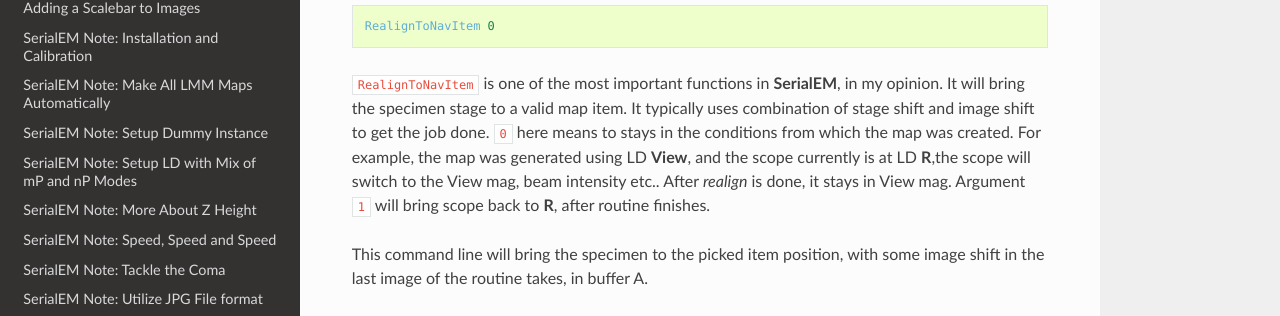
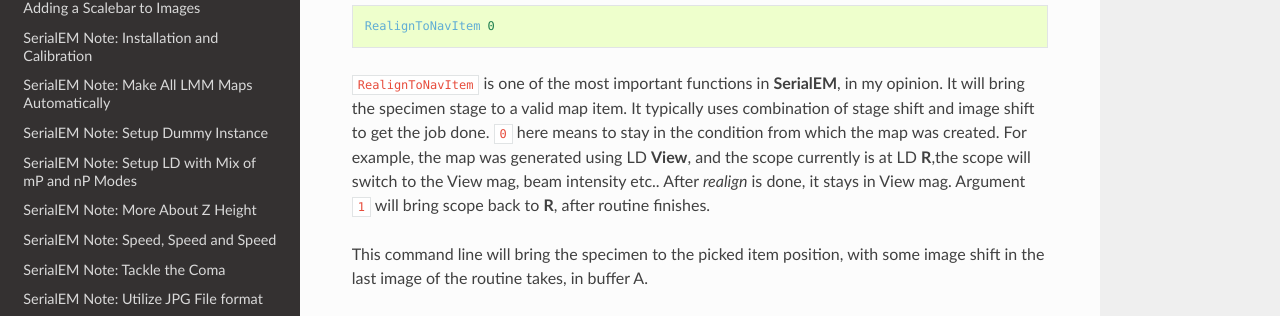
Before and after one commit to xuchen66/sphinx-emdocs, a Sphinx documentation site: the page built from source/serialem-note-more-about-XY-position.rst, in a window 1280 px wide and 900 px high, scrolled down 824 px. Shown: the part 135-451 px from the top of the window. Built offline with Sphinx 7.4.7 and the Read the Docs theme 2.0.0, drawn with Linux system fonts in a browser that asks for light colours; pages that are not in the unit, such as notebooks, are missing from menus.

Commit message:
Update serialem-note-more-about-XY-position.rst

```diff
--- a/source/serialem-note-more-about-XY-position.rst
+++ b/source/serialem-note-more-about-XY-position.rst
@@ -52,8 +52,8 @@
     RealignToNavItem 0
 
 ``RealignToNavItem`` is one of the most important functions in **SerialEM**, in my opinion. It will bring the specimen stage to
-a valid map item. It typically uses combination of stage shift and image shift to get the job done. ``0`` here means to stays
-in the conditions from which the map was created. For example, the map was generated using LD **View**, and the scope currently
+a valid map item. It typically uses combination of stage shift and image shift to get the job done. ``0`` here means to stay
+in the condition from which the map was created. For example, the map was generated using LD **View**, and the scope currently
 is at LD **R**,the scope will switch to the View mag, beam intensity etc.. After *realign* is done, it stays in View mag. Argument
 ``1`` will bring scope back to **R**, after routine finishes.
 
```
